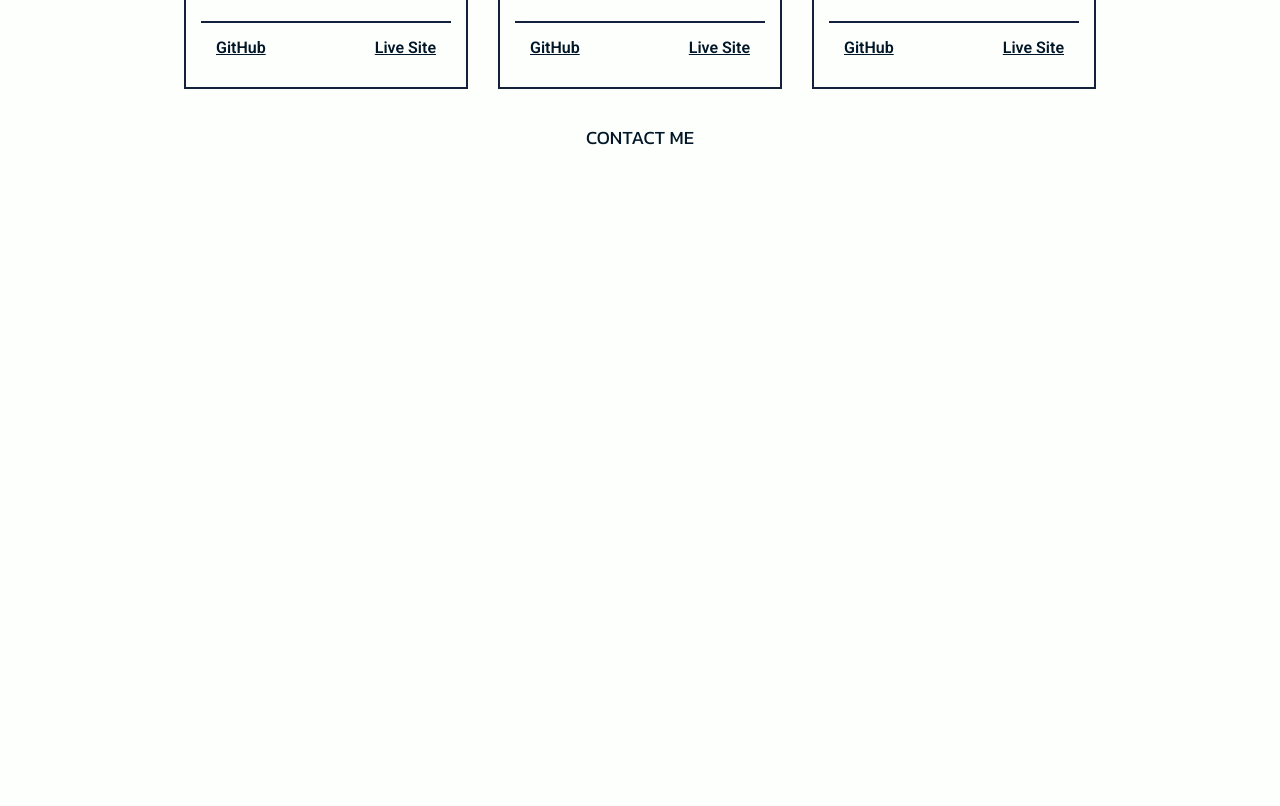
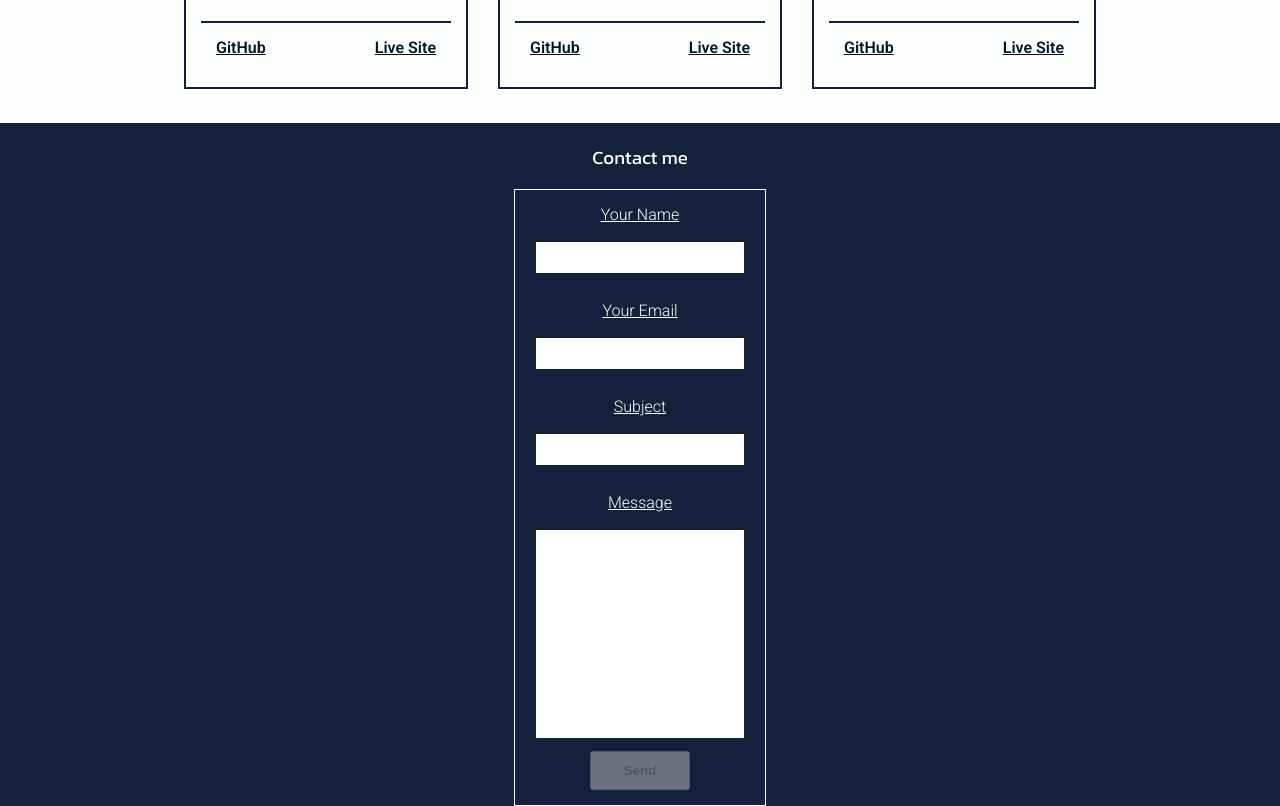
Before and after one commit to VegardMaao/Portfolio-2, a React (Vite) app: page / in a window 1280 px wide. Shown: the part 860-1666 px from the top of the page. Before the commit the page ends 1029 px from the top, so only its background shows below. Built offline with nearby package versions, Linux system fonts and the light colour scheme.

Commit message:
Working on contact form
adding yup and react hook form, as well as making some interfaces for styled components.

lots of styles being written

```diff
--- a/package.json
+++ b/package.json
@@ -10,10 +10,13 @@
     "preview": "vite preview"
   },
   "dependencies": {
+    "@hookform/resolvers": "^5.0.1",
     "react": "^19.1.0",
     "react-dom": "^19.1.0",
+    "react-hook-form": "^7.56.1",
     "react-router-dom": "^6.30.0",
     "styled-components": "^6.1.17",
+    "yup": "^1.6.1",
     "zustand": "^4.5.6"
   },
   "devDependencies": {
--- a/src/components/contact/index.tsx
+++ b/src/components/contact/index.tsx
@@ -1,10 +1,112 @@
 import { ContactStyles as S } from '../../styles';
+import { useForm, Controller } from 'react-hook-form';
+import * as yup from 'yup';
+import { yupResolver } from '@hookform/resolvers/yup';
+
+const regEx = /^[A-Z0-9._%+-]+@[A-Z0-9.-]+\.[A-Z]{2,}$/i;
+
+const schema = yup
+  .object({
+    name: yup.string().min(3, 'name is too short').required(),
+    email: yup
+      .string()
+      .email()
+      .min(7, 'must be a valid email')
+      .matches(regEx, 'must be a valid email')
+      .required(),
+    subject: yup.string().required(),
+    message: yup
+      .string()
+      .min(10, '10 characters or more')
+      .max(500, 'max 500 characters')
+      .required(),
+  })
+  .required();
+
+type SchemaType = {
+  name: string;
+  email: string;
+  subject: string;
+  message: string;
+};
 
 export function ContactSection() {
+  const {
+    register,
+    control,
+    getValues,
+    formState: { errors, isDirty, isValid },
+  } = useForm<SchemaType>({
+    resolver: yupResolver(schema),
+    mode: 'onChange',
+  });
+
+  const onSubmit = async (e: React.FormEvent<HTMLFormElement>) => {
+    e.preventDefault();
+    const formData = getValues();
+    console.log(formData);
+  };
+
   return (
     <>
       <S.ContactSection id='contact'>
-        <h3>CONTACT ME</h3>
+        <S.FormHeader>Contact me</S.FormHeader>
+
+        <S.Form onSubmit={(e) => onSubmit(e)}>
+          <Controller
+            name='name'
+            control={control}
+            render={() => (
+              <>
+                <S.FormLabel>Your Name</S.FormLabel>
+                <S.FormInput {...register('name')} />
+                <S.ErrorMsg o={{ display: errors.name?.message ? 'inline' : 'none' }}>
+                  {errors.name?.message}
+                </S.ErrorMsg>
+              </>
+            )}
+          />
+          <Controller
+            name='email'
+            control={control}
+            render={() => (
+              <>
+                <S.FormLabel>Your Email</S.FormLabel>
+                <S.FormInput {...register('email')} />
+                <S.ErrorMsg o={{ display: errors.email?.message ? 'inline' : 'none' }}>
+                  {errors.email?.message}
+                </S.ErrorMsg>
+              </>
+            )}
+          />
+          <Controller
+            name='subject'
+            control={control}
+            render={() => (
+              <>
+                <S.FormLabel>Subject</S.FormLabel>
+                <S.FormInput {...register('subject')} />
+                <S.ErrorMsg o={{ display: errors.subject?.message ? 'inline' : 'none' }}>
+                  {errors.subject?.message}
+                </S.ErrorMsg>
+              </>
+            )}
+          />
+          <Controller
+            name='message'
+            control={control}
+            render={() => (
+              <>
+                <S.FormLabel>Message</S.FormLabel>
+                <S.TextArea {...register('message')} />
+                <S.ErrorMsg o={{ display: errors.message?.message ? 'inline' : 'none' }}>
+                  {errors.message?.message}
+                </S.ErrorMsg>
+              </>
+            )}
+          />
+          <S.SubmitBtn disabled={!isDirty || !isValid}>Send</S.SubmitBtn>
+        </S.Form>
       </S.ContactSection>
     </>
   );
--- a/src/components/header/index.tsx
+++ b/src/components/header/index.tsx
@@ -14,6 +14,7 @@ function Nav() {
       <S.NavLinkWrapper o={{ showOnMobile: showMenu }}>
         {navItems.map((link) => (
           <S.StyledNavLink
+            key={link.title}
             href={link.link}
             target={link.target}
             onClick={() => setShowMenu(!showMenu)}
--- /dev/null
+++ b/src/components/interfaces/styledComponentsInterfaces.ts
@@ -0,0 +1,17 @@
+export interface NavLinkWrapperProps {
+    o?: {
+        showOnMobile: boolean
+    }
+};
+
+export interface ErrorMsgProps {
+    o?: {
+        display: string,
+    }
+}
+
+export interface FormProps {
+    o?: {
+        onSubmit: () => void,
+    }
+}
--- a/src/styles/components/contact/index.ts
+++ b/src/styles/components/contact/index.ts
@@ -1,3 +1,65 @@
 import styled from "styled-components";
+import { theme } from "../../theme";
+import { ErrorMsgProps, FormProps } from "../../../components/interfaces/styledComponentsInterfaces";
 
-export const ContactSection = styled.section``;
+export const ContactSection = styled.section`
+    background: ${theme.color.blue};
+
+    h3, p, label{
+        color: ${theme.color.white};
+    }
+`;
+
+export const FormHeader = styled.h3`
+    padding-top: 20px;
+`;
+
+export const Form = styled.form<FormProps>`
+    padding: 0px 0px  15px 0px;
+    border: 1px solid ${theme.color.white};
+    display: flex;
+    flex-direction: column;
+    align-items: center;
+    max-width: min-content;
+    min-width: 250px;
+    margin: auto;
+    height: 600px;
+    justify-content: space-between;
+`;
+
+export const FormLabel = styled.label`
+    text-decoration: underline;
+    padding: 5px 0px;
+    margin: 10px 0px 0px 0px;
+`;
+
+export const FormInput = styled.input`
+  border: 2px solid ${theme.color.white};
+  height: 25px;
+  width: 200px;
+
+  &:focus {
+    background: ${theme.color.orange};
+    color: ${theme.color.blue};
+  }
+`;
+
+export const TextArea = styled.textarea`
+  border: 2px solid  ${theme.color.white};
+  width: 200px;
+  height: 200px;
+  resize: none;
+`;
+
+export const ErrorMsg = styled.p<ErrorMsgProps>`
+  display: ${(props) => (props.o?.display)};
+  background: ${theme.color.orange};
+  font-size: 0.9rem;
+  font-weight: 400;
+`;
+
+export const SubmitBtn = styled.button`
+    font-weight: 600;
+    width: 100px;
+    padding: 10px;
+`;
--- a/src/styles/components/header/index.ts
+++ b/src/styles/components/header/index.ts
@@ -1,6 +1,7 @@
 import styled from "styled-components";
 import { theme } from "../../theme";
 import { device } from "../../breakpoints";
+import { NavLinkWrapperProps } from "../../../components/interfaces/styledComponentsInterfaces";
 
 export const NavbarWrapper = styled.nav`
   max-width: 100vw;
@@ -28,11 +29,7 @@ export const NavbarWrapper = styled.nav`
   }
 `;
 
-interface NavLinkWrapperProps {
-  o?: {
-    showOnMobile: boolean
-  }
-}
+
 
 export const NavLinkWrapper = styled.div<NavLinkWrapperProps>`
   transition: 0.5s;
```
Also changed, not shown: 1 other file (tests, documents, lock files or other folders).
